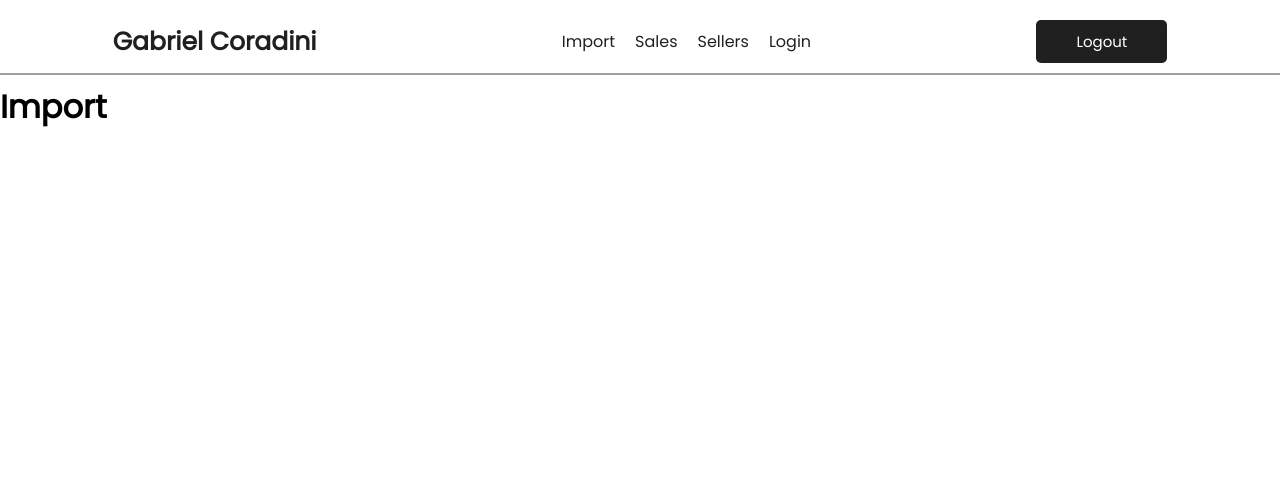
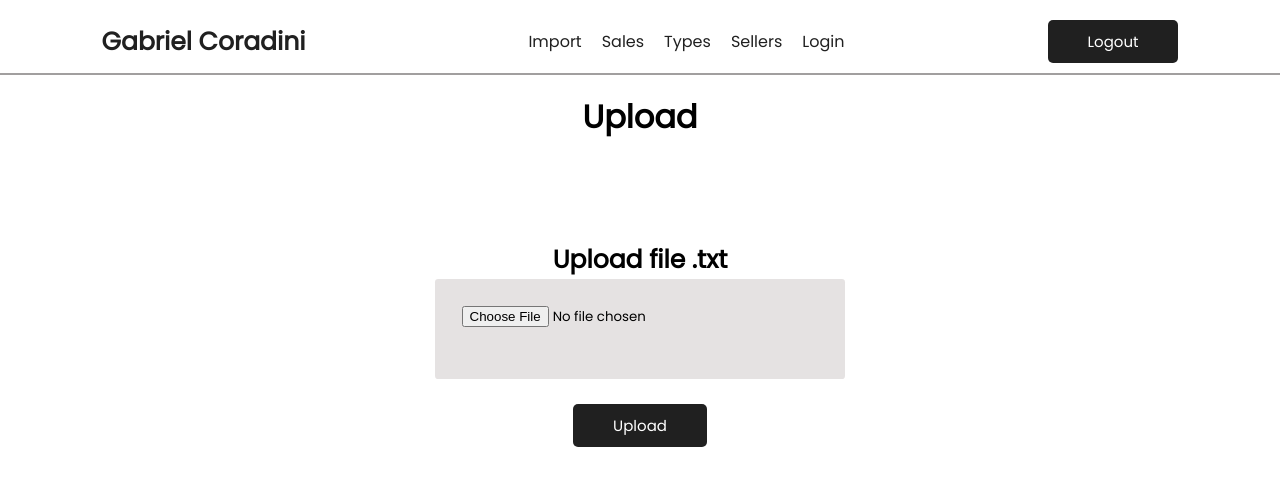
Before and after one commit to coradini0302/Desafio-Coodesh, a React (Create React App) app in the folder desafio/: page /Import in a window 1280 px wide. Shown: the top 486 px of the page. Built offline with nearby package versions, Linux system fonts and the light colour scheme.

Commit message:
communicate post and pull, login , redirects

```diff
--- a/desafio/src/App.css
+++ b/desafio/src/App.css
@@ -23,6 +23,11 @@ nav{
   font-size: 25px;
   margin-bottom: 10px;
   text-decoration: none;
+}
+
+.Logo a{
+  text-decoration: none;
+  color: #202020;
 }
 
 .nav-items{
@@ -88,3 +93,18 @@ td, th {
 tr:nth-child(even) {
   background-color: #dddddd;
 }
+
+.import{
+  padding-left:20px;
+}
+.titleUpload{
+  margin-top: 20px;
+  margin-bottom: 20px;
+  text-align: center;
+}
+
+.upload{
+  margin-top: 20px;
+  margin-bottom: 20px;
+  text-align: center;
+}
--- /dev/null
+++ b/desafio/src/components/upload.css
@@ -0,0 +1,31 @@
+*{
+    margin: 0;
+    box-sizing: border-box;
+    font-family: 'Poppins', sans-serif;
+}
+.container{
+    display: flex;
+    justify-content: center;
+    align-items: center;
+    margin-top:100px;
+}
+.inputLabel{
+    font-weight: 800;
+    font-size: 25px;
+}
+.uploadInput{
+    height: 100px;
+
+}
+#uploadbtn{
+    padding: 10px 40px;
+  font-size: 15px;
+  border: none;
+  border-radius: 5px;
+  color: #fff;
+  background-color:#202020;
+  font-family: 'Poppins', sans-serif;
+  cursor: pointer;
+  transition: 1s background;
+  margin-bottom: 10px;
+}
--- /dev/null
+++ b/desafio/src/components/upload.js
@@ -0,0 +1,58 @@
+import React, { useState } from "react";
+import "./upload.css";
+import axios from "axios";
+import Sales from '../views/Sales'
+import { useNavigate } from "react-router-dom";
+
+const Upload = () => {
+
+    const [file, setFile] = useState();
+    const navigate = useNavigate();
+
+    const saveFile = async e => {
+        e.preventDefault();
+        console.log("teste");
+        console.log(file);
+
+        const formData = new FormData();
+
+        formData.append('files', file);
+
+        const config = {
+            headers: {
+                'content-type': 'multipart/form-data'
+            }
+        }
+
+        axios.post('https://localhost:7299/api/File/upload', formData, config)
+        .then((response) => {
+            console.log(response);
+            navigate('/Sales')
+        }).catch((err) =>{
+            if(err.response){
+                console.log(err.response);
+            }else{
+                console.log("Erro: Tente mais tarde")
+            }
+        })
+
+    }
+
+    return (
+        <div className="container">
+
+            <div className="upload-class">
+                <form onSubmit={saveFile}>
+                    <label className="inputLabel"> Upload file .txt</label>
+
+                    <input className="uploadInput" type='file' name='txt' onChange={e => setFile(e.target.files[0])} /> <br /><br />
+                    <button type="submit" id="uploadbtn"> Upload</button>
+                </form>
+            </div>
+
+
+        </div>
+    )
+}
+
+export default Upload;
--- a/desafio/src/index.js
+++ b/desafio/src/index.js
@@ -4,6 +4,7 @@ import './index.css';
 import Home from './views/Home';
 import Import from './views/Import';
 import Sales from './views/Sales';
+import Types from './views/Types';
 import Sellers from './views/Sellers';
 import LoginForm from './components/loginform';
 import {BrowserRouter, Routes, Route} from 'react-router-dom';
@@ -18,6 +19,7 @@ root.render(
     <Route path='/Import' exact={true} Component={Import}></Route>
     <Route path='/Sales' exact={true} Component={Sales}></Route>
     <Route path='/Sellers' exact={true} Component={Sellers}></Route>
+    <Route path='/Types' exact={true} Component={Types}></Route>
     <Route path='/Login' exact={true} Component={LoginForm}></Route>
   </Routes>
   </BrowserRouter>
--- a/desafio/src/views/Home.js
+++ b/desafio/src/views/Home.js
@@ -7,7 +7,7 @@ class Home extends Component {
     return (
       <div className="App">
         <Header></Header>
-       <h1>TESTE</h1>
+       <h1>Home</h1>
 
       </div>
     );
--- a/desafio/src/views/Import.js
+++ b/desafio/src/views/Import.js
@@ -1,13 +1,23 @@
 import { Component } from 'react';
 import '../App.css';
 import Header from './shared/Header';
+import React from 'react';
+import Upload from '../components/upload';
 
 class Import extends Component {
+
+
+
   render() {
     return (
       <div className="App">
         <Header></Header>
-       <h1>Import</h1>
+        <div className="titleUpload">
+          <h1>Upload</h1>
+        </div>
+        <div className="upload">
+          <Upload></Upload>
+        </div>
 
       </div>
     );
--- a/desafio/src/views/Sales.js
+++ b/desafio/src/views/Sales.js
@@ -28,20 +28,24 @@ class Sales extends Component {
         <div className='tableDiv'>
           <table>
             <thead className='table-title'>
-              <tr><th colSpan="4">Type </th>
-              <th colSpan="4">Date </th>
-              <th colSpan="4">Product </th>
-              <th colSpan="4">Value </th>
-              <th colSpan="4">Name </th></tr>
+              <tr>
+                <th >Type </th>
+                <th >Date </th>
+                <th >Product </th>
+                <th >Value </th>
+                <th >Name </th>
+              </tr>
             </thead>
             <tbody>
               {
-                this.state.sales.map(seller => {
-                  return <tr key={seller.id}>
-                    <td >{seller.name}</td>
-                    <td >{seller.name}</td>
-                    <td >{seller.name}</td>
-                    <td >{seller.name}</td>
+                this.state.sales.map(sales => {
+                  return <tr key={sales.id}>
+                    <td >{sales.variety.sort}</td>
+                    <td >{sales.date}</td>
+                    <td >{sales.product.name}</td>
+                    <td >{sales.value}</td>
+                    <td >{sales.seller.name}</td>
+
                   </tr>
                 })
               }
--- /dev/null
+++ b/desafio/src/views/Types.js
@@ -0,0 +1,60 @@
+import { Component } from 'react';
+import '../App.css';
+import Header from './shared/Header';
+import axios from 'axios';
+
+class Types extends Component {
+
+  state = {
+    varieties: []
+  }
+
+  componentDidMount() {
+    axios.get('https://localhost:7299/api/Variety').then((response) => {
+      const varieties = response.data;
+      this.setState({ varieties });
+      console.log(response);
+    })
+  }
+
+  render() {
+    return (
+      <div className="App">
+        <Header></Header>
+        <div >
+          <h1 className='nameSellers' >Types</h1>
+        </div>
+
+        <div className='tableDiv'>
+          <table>
+            <thead className='table-title'>
+              <tr>
+                <th >Type </th>
+                <th >Description </th>
+                <th >Kind </th>
+                <th >Signal </th>
+              </tr>
+            </thead>
+            <tbody>
+              {
+                this.state.varieties.map(type => {
+                  return <tr key={type.id}>
+                    <td >{type.sort}</td>
+                    <td >{type.description}</td>
+                    <td >{type.kind}</td>
+                    <td >{type.signal}</td>
+                  </tr>
+                })
+              }
+
+
+            </tbody>
+          </table>
+        </div>
+      </div>
+    );
+  }
+
+}
+
+export default Types;
--- a/desafio/src/views/shared/Header.js
+++ b/desafio/src/views/shared/Header.js
@@ -10,12 +10,14 @@ class Header extends Component {
         <link rel="preconnect" href="https://fonts.gstatic.com" crossOrigin="anonymous" />
         <link href="https://fonts.googleapis.com/css2?family=Merriweather:ital,wght@1,300&family=Poppins&family=Ubuntu:wght@300&display=swap" rel="stylesheet"></link>
         <nav>
-          <div className="Logo">Gabriel Coradini</div>
+          <div className="Logo"><a href='/Home' >Gabriel Coradini</a></div>
           <div className='Links'>
             <ul className='nav-items'>
-              <li><NavLink className="nav-link"  exac="true" to="/Import">Import</NavLink></li>
+              <li><NavLink className="nav-link"  exact="true" to="/Import">Import</NavLink></li>
               <li><NavLink className="nav-link"  exact="true" to="/Sales">Sales</NavLink></li>
+              <li><NavLink className="nav-link"  exact="true" to="/Types">Types</NavLink></li>
               <li><NavLink className="nav-link"  exact="true" to="/Sellers">Sellers</NavLink></li>
+
               <li><NavLink className="nav-link"  exact="true" to="/Login">Login</NavLink></li>
 
             </ul>
```
Also changed, not shown: desafio/src/components/loginform.js (+6 -6 lines).
